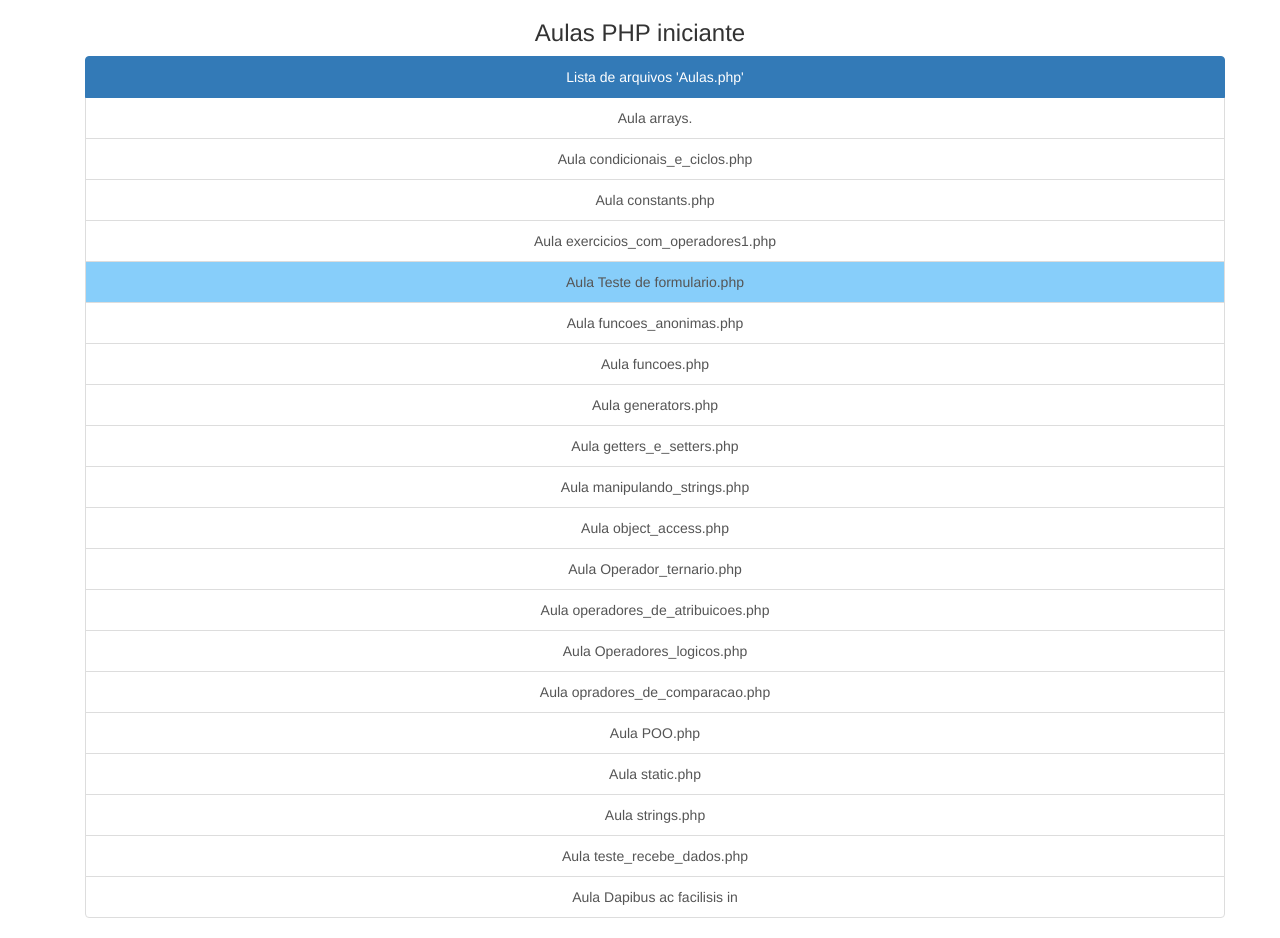
After one commit to RodrigoSAugusto/aulas_php, a PHP site: page / in a window 1280 px wide. The commit adds this page. Run offline with PHP 8.4, Linux system fonts and the light colour scheme.

```diff
--- a/enviar.php
+++ b/enviar.php
@@ -40,7 +40,7 @@
 
     // Verifica se $idade realmente existe e se é um número.
     // Também verifica se não existe nenhum erro anterior
-    if ( ( ! isset( $idade) ) && ! filter_var($idade, FILTER_VALIDATE_INT)) {
+    if ( ( ! isset( $idade) ) || ! filter_var($idade, FILTER_VALIDATE_INT) || empty($idade)) {
         $idade = 'A idade deve ser um valor númerico.';
         $id2 = false;
     } else {
@@ -63,7 +63,7 @@
         $id4 = true;
     }
 
-    if ( ( ! isset( $obs) || is_null($obs) )) {
+    if ( ( ! isset( $obs) || empty($obs) )) {
         $obs = 'A observação deve conter mais de 10 caracteres.';
         $id5 = false;
     }else {
--- /dev/null
+++ b/index.php
@@ -0,0 +1,54 @@
+<!DOCTYPE html>
+<html lang="en">
+<head>
+    <meta charset="UTF-8">
+    <meta http-equiv="X-UA-Compatible" content="IE=edge">
+    <meta name="viewport" content="width=device-width, initial-scale=1.0">
+    <link rel="stylesheet" href="https://maxcdn.bootstrapcdn.com/bootstrap/3.4.1/css/bootstrap.min.css">
+    <script src="https://ajax.googleapis.com/ajax/libs/jquery/3.5.1/jquery.min.js"></script>
+    <script src="https://maxcdn.bootstrapcdn.com/bootstrap/3.4.1/js/bootstrap.min.js"></script>
+    <style>
+       #div1 { background-color: #87CEFA; }
+
+    </style>
+
+    <title></title>
+
+</head>
+<body>
+    <div  class="container text-center">
+        <h3> Aulas PHP iniciante </h3>
+    <div>
+
+    <div class="container">
+        <div class="list-group">
+        <a class="list-group-item list-group-item-action active">
+            Lista de arquivos 'Aulas.php'
+        </a>
+        <a href="arrays.php" class="list-group-item list-group-item-action">Aula arrays.</a>
+        <a href="condicionais_e_ciclos.php" class="list-group-item list-group-item-action">Aula condicionais_e_ciclos.php</a>
+        <a href="constants.php" class="list-group-item list-group-item-action">Aula constants.php</a>
+        <a href="exercicios_com_operadores1.php" class="list-group-item list-group-item-action">Aula exercicios_com_operadores1.php</a>
+        <a href="formulario2.php" class="list-group-item list-group-item-action" id="div1" >Aula Teste de formulario.php</a>
+        <a href="funcoes_anonimas.php" class="list-group-item list-group-item-action"">Aula funcoes_anonimas.php</a>
+        <a href="funcoes.php" class="list-group-item list-group-item-action">Aula funcoes.php</a>
+        <a href="generators.php" class="list-group-item list-group-item-action">Aula generators.php</a>
+        <a href="getters_e_setters.php" class="list-group-item list-group-item-action">Aula getters_e_setters.php</a>
+        <a href="manipulando_strings.php" class="list-group-item list-group-item-action">Aula manipulando_strings.php</a>
+        <a href="object_access.php" class="list-group-item list-group-item-action">Aula object_access.php</a>
+        <a href="Operador_ternario.php" class="list-group-item list-group-item-action">Aula Operador_ternario.php</a>
+        <a href="operadores_de_atribuicoes.php" class="list-group-item list-group-item-action">Aula operadores_de_atribuicoes.php</a>
+        <a href="Operadores_logicos.php" class="list-group-item list-group-item-action">Aula Operadores_logicos.php</a>
+        <a href="opradores_de_comparacao.php" class="list-group-item list-group-item-action">Aula opradores_de_comparacao.php</a>
+        <a href="POO.php" class="list-group-item list-group-item-action">Aula POO.php</a>
+        <a href="static.php" class="list-group-item list-group-item-action">Aula static.php</a>
+        <a href="strings.php" class="list-group-item list-group-item-action">Aula strings.php</a>
+        <a href="teste_recebe_dados.php" class="list-group-item list-group-item-action">Aula teste_recebe_dados.php</a>
+        <a href="#" class="list-group-item list-group-item-action">Aula Dapibus ac facilisis in</a>
+        </div>
+    </div>
+
+
+
+</body>
+</html>
```
Also changed, not shown: formulario2.php (+2 -15 lines).
